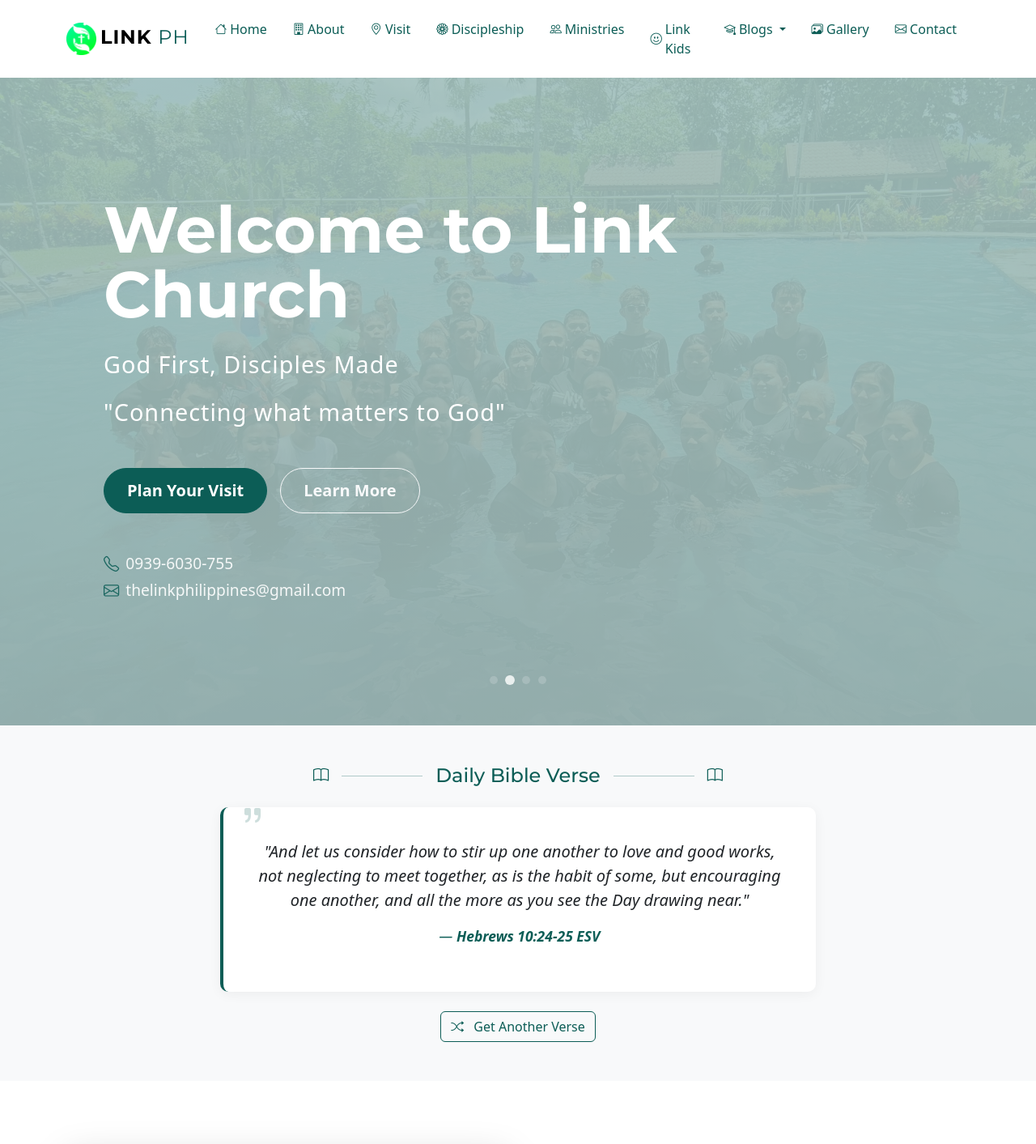
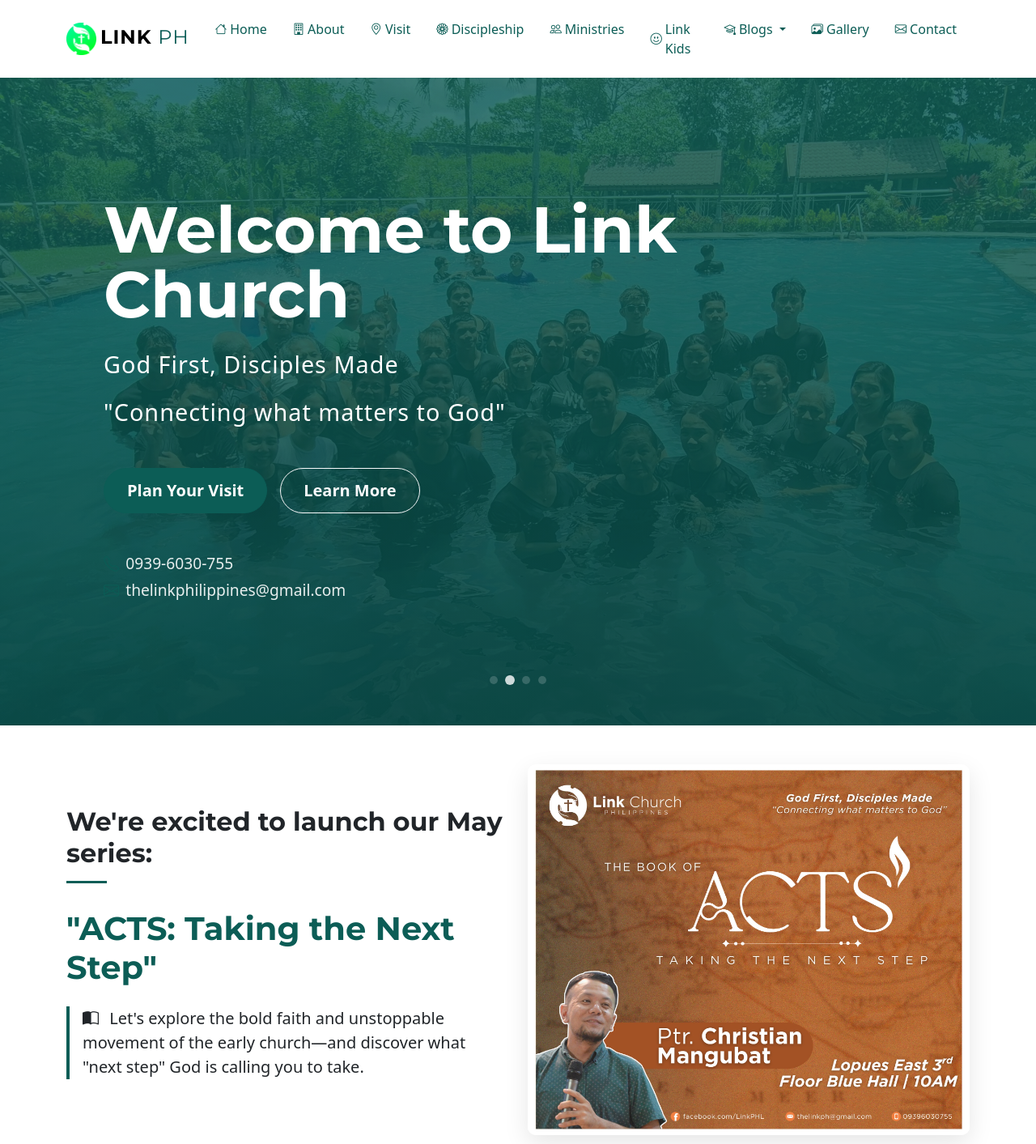
Before and after one commit to mikmak24/fe-linkph, a Vue app: page / in a window 1280 px wide. Shown: the top 1413 px of the page at 81% size. Built offline with nearby package versions, Linux system fonts and the light colour scheme.

Commit message:
Fixed icon and add monthly seies

```diff
--- a/src/views/AboutView.vue
+++ b/src/views/AboutView.vue
@@ -37,9 +37,6 @@
             <div class="mt-4">
               <div class="mission-values">
                 <div class="d-flex mb-3">
-                  <div class="icon-box me-3">
-                    <i class="fas fa-cross"></i>
-                  </div>
                   <div>
                     <h5>Our Vision</h5>
                     <p><strong>God First, Disciples Made</strong></p>
@@ -47,9 +44,6 @@
                   </div>
                 </div>
                 <div class="d-flex mb-3">
-                  <div class="icon-box me-3">
-                    <i class="fas fa-eye"></i>
-                  </div>
                   <div>
                     <h5>Our Mission</h5>
                     <p>
@@ -172,7 +166,7 @@
           <div class="col-md-6 mb-4">
             <div class="belief-item d-flex">
               <div class="belief-icon me-3">
-                <i class="fas fa-bible"></i>
+                <span class="number">1</span>
               </div>
               <div>
                 <h5>1. The Word of God</h5>
@@ -184,7 +178,7 @@
           <div class="col-md-6 mb-4">
             <div class="belief-item d-flex">
               <div class="belief-icon me-3">
-                <i class="fas fa-cross"></i>
+                <span class="number">2</span>
               </div>
               <div>
                 <h5>2. The Lordship of Jesus Christ</h5>
@@ -196,7 +190,7 @@
           <div class="col-md-6 mb-4">
             <div class="belief-item d-flex">
               <div class="belief-icon me-3">
-                <i class="fas fa-dove"></i>
+                <span class="number">3</span>
               </div>
               <div>
                 <h5>3. The Annointing of the Holy Spirit</h5>
@@ -208,7 +202,7 @@
           <div class="col-md-6 mb-4">
             <div class="belief-item d-flex">
               <div class="belief-icon me-3">
-                <i class="fas fa-users"></i>
+                <span class="number">4</span>
               </div>
               <div>
                 <h5>4. Connection</h5>
@@ -220,7 +214,7 @@
           <div class="col-md-6 mb-4">
             <div class="belief-item d-flex">
               <div class="belief-icon me-3">
-                <i class="fas fa-seedling"></i>
+                <span class="number">5</span>
               </div>
               <div>
                 <h5>5. Spiritual Growth</h5>
@@ -232,7 +226,7 @@
           <div class="col-md-6 mb-4">
             <div class="belief-item d-flex">
               <div class="belief-icon me-3">
-                <i class="fas fa-hands-helping"></i>
+                <span class="number">6</span>
               </div>
               <div>
                 <h5>6. Service</h5>
@@ -244,7 +238,7 @@
           <div class="col-md-6 mb-4">
             <div class="belief-item d-flex">
               <div class="belief-icon me-3">
-                <i class="fas fa-lightbulb"></i>
+                <span class="number">7</span>
               </div>
               <div>
                 <h5>7. Innovation</h5>
@@ -256,7 +250,7 @@
           <div class="col-md-6 mb-4">
             <div class="belief-item d-flex">
               <div class="belief-icon me-3">
-                <i class="fas fa-pray"></i>
+                <span class="number">8</span>
               </div>
               <div>
                 <h5>8. Priesthood of all Believers</h5>
@@ -268,7 +262,7 @@
           <div class="col-md-6 mb-4">
             <div class="belief-item d-flex">
               <div class="belief-icon me-3">
-                <i class="fas fa-gift"></i>
+                <span class="number">9</span>
               </div>
               <div>
                 <h5>9. Giving our Best</h5>
@@ -280,7 +274,7 @@
           <div class="col-md-6 mb-4">
             <div class="belief-item d-flex">
               <div class="belief-icon me-3">
-                <i class="fas fa-hands"></i>
+                <span class="number">10</span>
               </div>
               <div>
                 <h5>10. Unity in the Body of Christ</h5>
@@ -292,7 +286,7 @@
           <div class="col-md-6 mb-4">
             <div class="belief-item d-flex">
               <div class="belief-icon me-3">
-                <i class="fas fa-child"></i>
+                <span class="number">11</span>
               </div>
               <div>
                 <h5>11. The Now and The Next Generation</h5>
@@ -480,6 +474,11 @@
   font-size: 1.2rem;
 }
 
+.icon-box .letter {
+  font-weight: 700;
+  font-size: 1.6rem;
+}
+
 .team-member {
   transition: all 0.3s ease;
 }
@@ -522,6 +521,7 @@
 .belief-icon {
   width: 50px;
   height: 50px;
+  min-width: 50px;
   display: flex;
   align-items: center;
   justify-content: center;
@@ -529,6 +529,12 @@
   color: white;
   border-radius: 50%;
   font-size: 1.2rem;
+  transition: all 0.3s ease;
+}
+
+.belief-icon .number {
+  font-weight: 700;
+  font-size: 1.4rem;
 }
 
 .belief-item {
--- a/src/views/HomeView.vue
+++ b/src/views/HomeView.vue
@@ -52,10 +52,11 @@
         const carouselElement = document.getElementById('heroCarousel');
         if (carouselElement) {
           const carousel = new bootstrap.Carousel(carouselElement, {
-            interval: 6000, // Longer interval between slides (6 seconds)
+            interval: 8000, // Longer interval between slides (8 seconds)
             ride: 'carousel',
             wrap: true,
-            pause: false // Don't pause on hover
+            pause: false, // Don't pause on hover
+            touch: false // Disable swiping on touch devices for smoother transitions
           });
         } else {
           console.warn('Carousel element not found in DOM');
@@ -119,6 +120,28 @@
             <div class="contact-info">
               <p class="mb-1"><i class="bi bi-telephone me-2"></i>0939-6030-755</p>
               <p class="mb-1"><i class="bi bi-envelope me-2"></i>thelinkphilippines@gmail.com</p>
+            </div>
+          </div>
+        </div>
+      </div>
+    </section>
+
+    <!-- Current Series Section -->
+    <section class="series-section py-5">
+      <div class="container">
+        <div class="row align-items-center">
+          <div class="col-lg-6 mb-5 mb-lg-0">
+            <h2 class="section-title">We're excited to launch our May series:</h2>
+            <h3 class="series-title">"ACTS: Taking the Next Step"</h3>
+            <div class="series-description mt-4">
+              <p class="lead">
+                <i class="bi bi-book-half me-2"></i> Let's explore the bold faith and unstoppable movement of the early church—and discover what "next step" God is calling you to take.
+              </p>
+            </div>
+          </div>
+          <div class="col-lg-6">
+            <div class="series-image-container">
+              <img src="@/assets/images/series/may-series-2025.jpg" alt="ACTS Series" class="img-fluid rounded shadow-lg">
             </div>
           </div>
         </div>
@@ -323,14 +346,33 @@
 /* Smoother fade transition */
 .carousel-fade .carousel-item {
   opacity: 0;
-  transition-duration: 3s; /* Longer transition */
+  transition-duration: 2s; /* Slightly shorter but still smooth */
   transition-property: opacity;
   transition-timing-function: ease-in-out; /* Smoother easing */
+  z-index: 0; /* Ensure layering works properly */
 }
 
 .carousel-fade .carousel-item.active {
   opacity: 1;
   z-index: 1;
+}
+
+/* Create a cross-fade effect for the background images */
+.carousel-fade .carousel-item.active,
+.carousel-fade .carousel-item-next.carousel-item-start,
+.carousel-fade .carousel-item-prev.carousel-item-end {
+  opacity: 1;
+}
+
+.carousel-fade .active.carousel-item-start,
+.carousel-fade .active.carousel-item-end {
+  opacity: 0;
+  transition: opacity 2s ease-in-out;
+}
+
+/* Ensure the transition container has proper stacking context */
+.carousel-inner {
+  background-color: rgba(12, 93, 86, 0.9); /* Match the overlay color */
 }
 
 /* Make the carousel indicators more subtle */
@@ -497,6 +539,42 @@
   background: linear-gradient(to right, var(--primary-color), var(--secondary-color));
 }
 
+/* Series Section Styles */
+.series-section {
+  background-color: white;
+  position: relative;
+  padding: 5rem 0;
+}
+
+.series-title {
+  font-size: 2.5rem;
+  font-weight: 700;
+  color: var(--primary-color);
+  margin-top: 0.5rem;
+  margin-bottom: 1rem;
+}
+
+.series-description {
+  border-left: 4px solid var(--primary-color);
+  padding-left: 1rem;
+}
+
+.series-image-container {
+  position: relative;
+  overflow: hidden;
+  border-radius: 10px;
+  box-shadow: 0 10px 30px rgba(0, 0, 0, 0.1);
+}
+
+.series-image-container img {
+  transition: transform 0.5s ease;
+}
+
+.series-image-container:hover img {
+  transform: scale(1.05);
+}
+
+/* Other styles */
 .feature-icon {
   color: var(--primary-color);
 }
```
Also changed, not shown: src/assets/images/series/may-series-2025.jpg (added).
